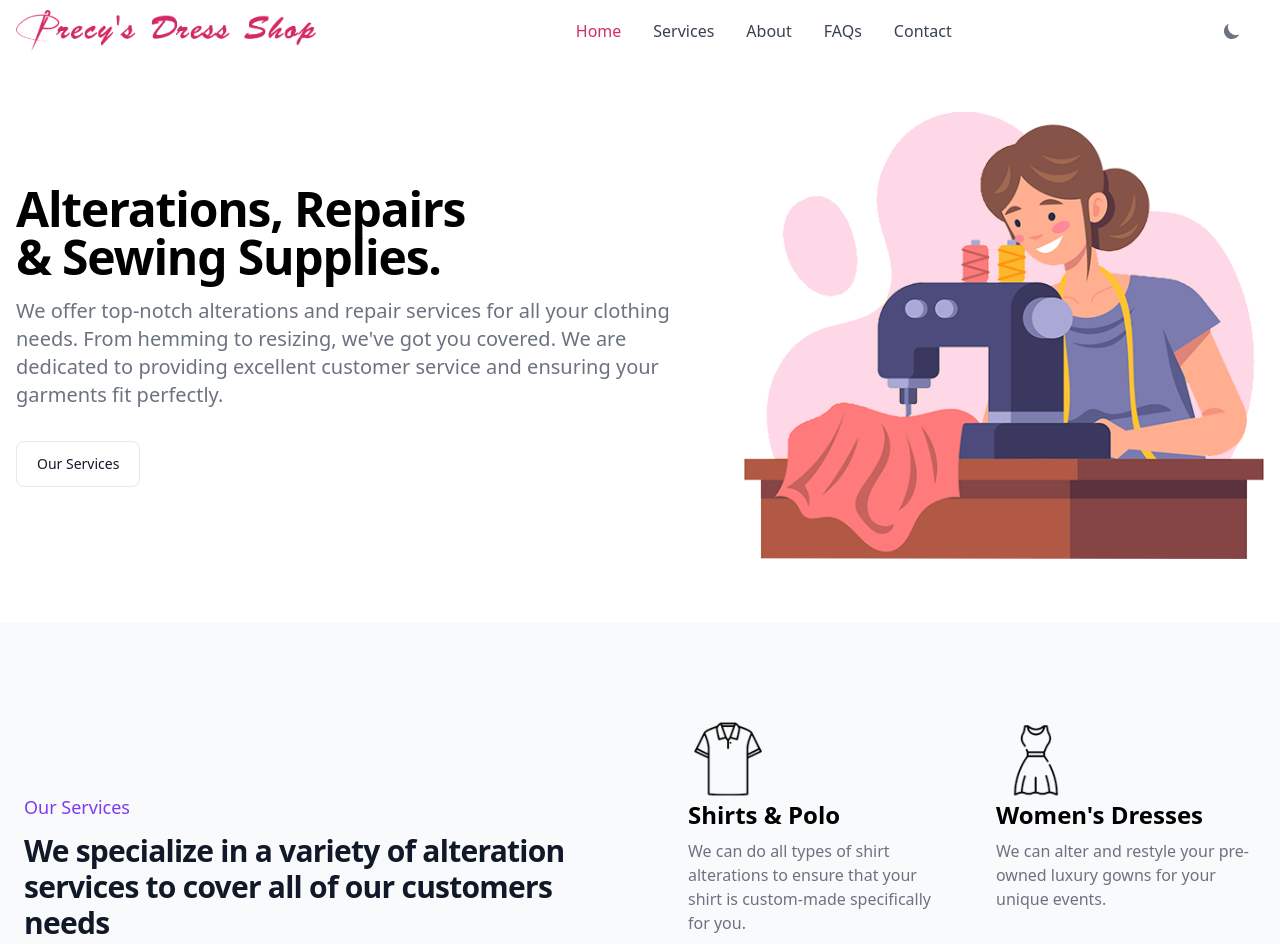
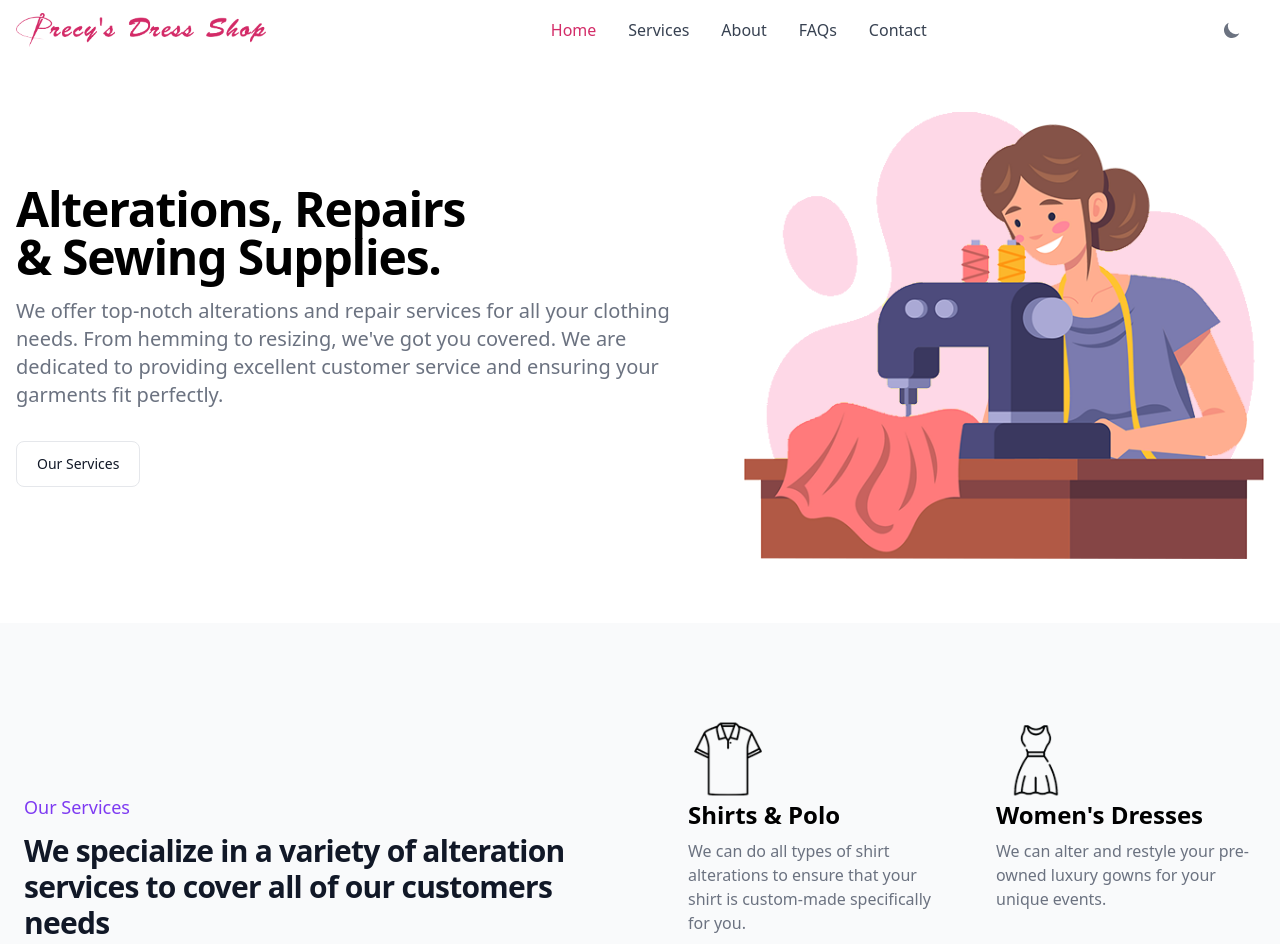
Before and after one commit to precyc/precydressshop.github.io, a website: page index.html in a window 1280 px wide. Shown: the top 944 px of the page. Drawn offline with nearby package versions, Linux system fonts and the light colour scheme.

Commit message:
logosize
update

```diff
--- a/index.html
+++ b/index.html
@@ -53,7 +53,7 @@
         <nav class="bg-white border-gray-200 py-2.5 dark:bg-gray-900">
             <div class="flex flex-wrap items-center justify-between max-w-screen-xl px-4 mx-auto">
                 <a href="#" class="flex items-center">
-                    <img src="images/logo.png" width="300" alt="Precy's Dress Shop Alterations, Repairs and Sewing Supplies" />
+                    <img src="images/logo.png" width="250" alt="Precy's Dress Shop Alterations, Repairs and Sewing Supplies" />
                 </a>
 
                 <div class="flex items-center lg:order-2">
```
